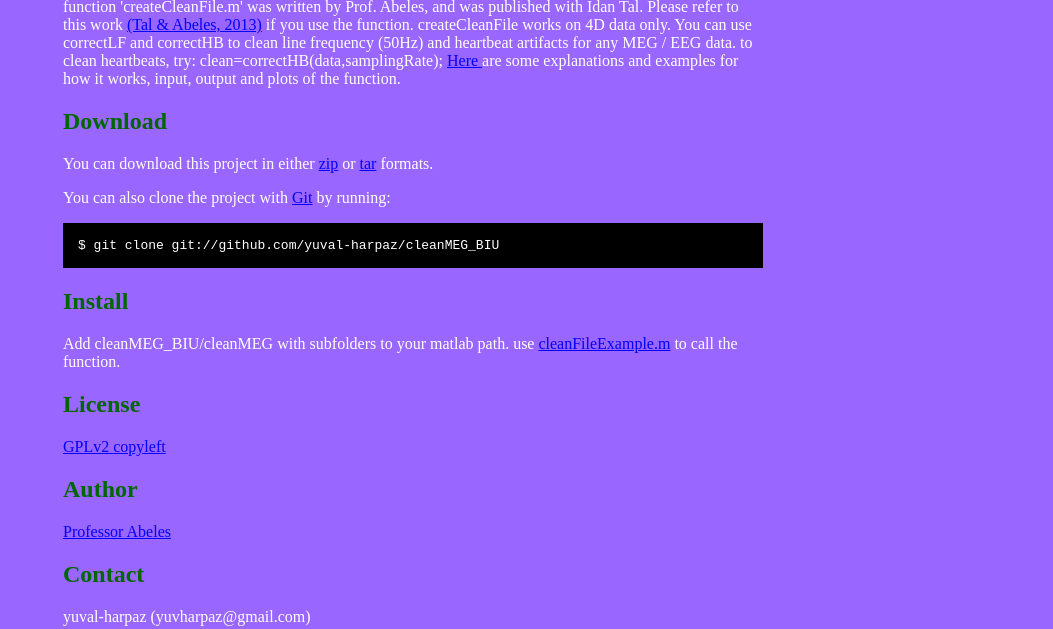
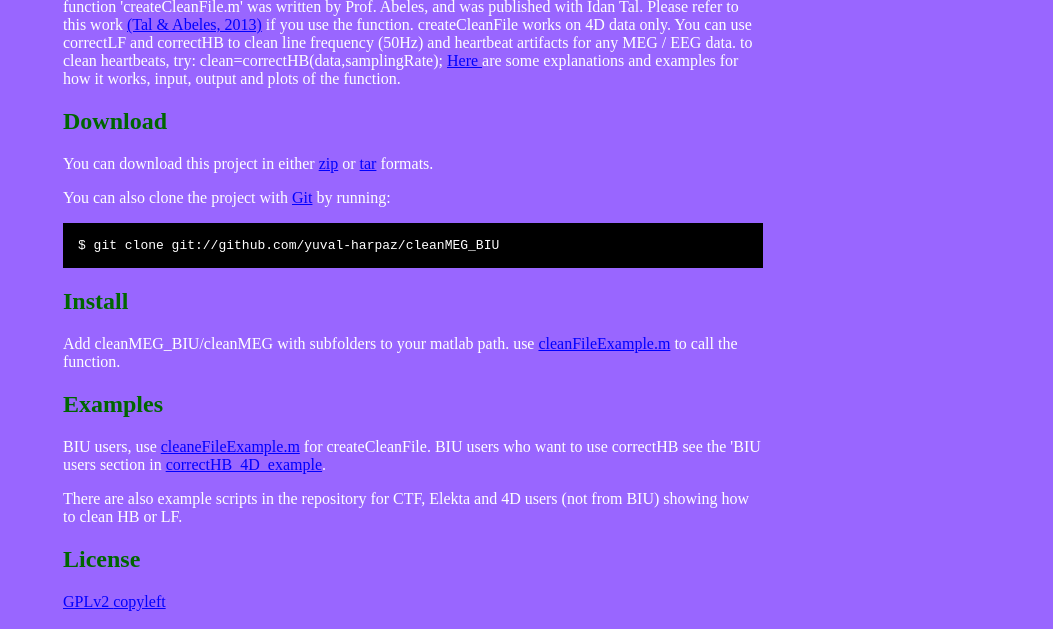
Before and after one commit to yuval-harpaz/cleanMEG_BIU, a plain HTML site: page index.html in a window 1280 px wide. Shown: the part 323-952 px from the top of the page, without its empty margins (227-1280 px from the left). Drawn offline with Linux system fonts and the light colour scheme.

Commit message:
Update index.html
example files mainly

```diff
--- a/index.html
+++ b/index.html
@@ -52,7 +52,11 @@
       cleaning MEG data at Bar-Ilan University with matlab tools.
     </div>
 
-    <p>Hi. here you can find the latest version of our cleaning procedures. it includes the <a href="http://biomag.wikidot.com/msi-matlab">pdf4D</a> tool. The main function 'createCleanFile.m' was written by Prof. Abeles, and was published with Idan Tal. Please refer to this work <a href="http://www.sciencedirect.com/science/article/pii/S0165027013001325">(Tal & Abeles, 2013)</a> if you use the function. createCleanFile works on 4D data only. You can use correctLF and correctHB to clean line frequency (50Hz) and heartbeat artifacts for any MEG / EEG data. to clean heartbeats, try: clean=correctHB(data,samplingRate); <a href="http://htmlpreview.github.io/?https://github.com/yuval-harpaz/cleanMEG_BIU/blob/master/cleanMEG/MEGtxt/html/correctHB.html"> Here </a> are some explanations and examples for how it works, input, output and plots of the function.
+    <p>Hi. here you can find the latest version of our cleaning procedures. it includes the <a href="http://biomag.wikidot.com/msi-matlab">pdf4D</a> tool.
+    The main function 'createCleanFile.m' was written by Prof. Abeles, and was published with Idan Tal.
+    Please refer to this work <a href="http://www.sciencedirect.com/science/article/pii/S0165027013001325">(Tal & Abeles, 2013)</a> if you use the function.
+    createCleanFile works on 4D data only. You can use correctLF and correctHB to clean line frequency (50Hz) and heartbeat artifacts for any MEG / EEG data. to clean heartbeats, try: clean=correctHB(data,samplingRate); <a href="http://htmlpreview.github.io/?https://github.com/yuval-harpaz/cleanMEG_BIU/blob/master/cleanMEG/MEGtxt/html/correctHB.html"> Here </a> are some
+    explanations and examples for how it works, input, output and plots of the function.
 
 <h2>Download</h2>
     <p>
@@ -66,6 +70,10 @@
     </p>
 </p><h2>Install</h2>
 <p>Add cleanMEG_BIU/cleanMEG with subfolders to your matlab path. use <a href="https://github.com/yuval-harpaz/cleanMEG_BIU/blob/master/cleanFileExample.m">cleanFileExample.m</a> to call the function.</p>
+</p><h2>Examples</h2>
+<p> BIU users, use <a href="https://github.com/yuval-harpaz/cleanMEG_BIU/blob/master/cleanFileExample.m">cleaneFileExample.m</a> for createCleanFile.
+BIU users who want to use correctHB see the 'BIU users section in <a href="https://github.com/yuval-harpaz/cleanMEG_BIU/blob/master/correctHB_4D_example.m">correctHB_4D_example</a>.
+<p> There are also example scripts in the repository for CTF, Elekta and 4D users (not from BIU) showing how to clean HB or LF.
 <h2>License</h2>
 <p><a href="http://www.gnu.org/licenses/old-licenses/gpl-2.0.html">GPLv2 </a><a href="http://www.gnu.org/copyleft/">copyleft</a></p>
 <h2>Author</h2>
```
